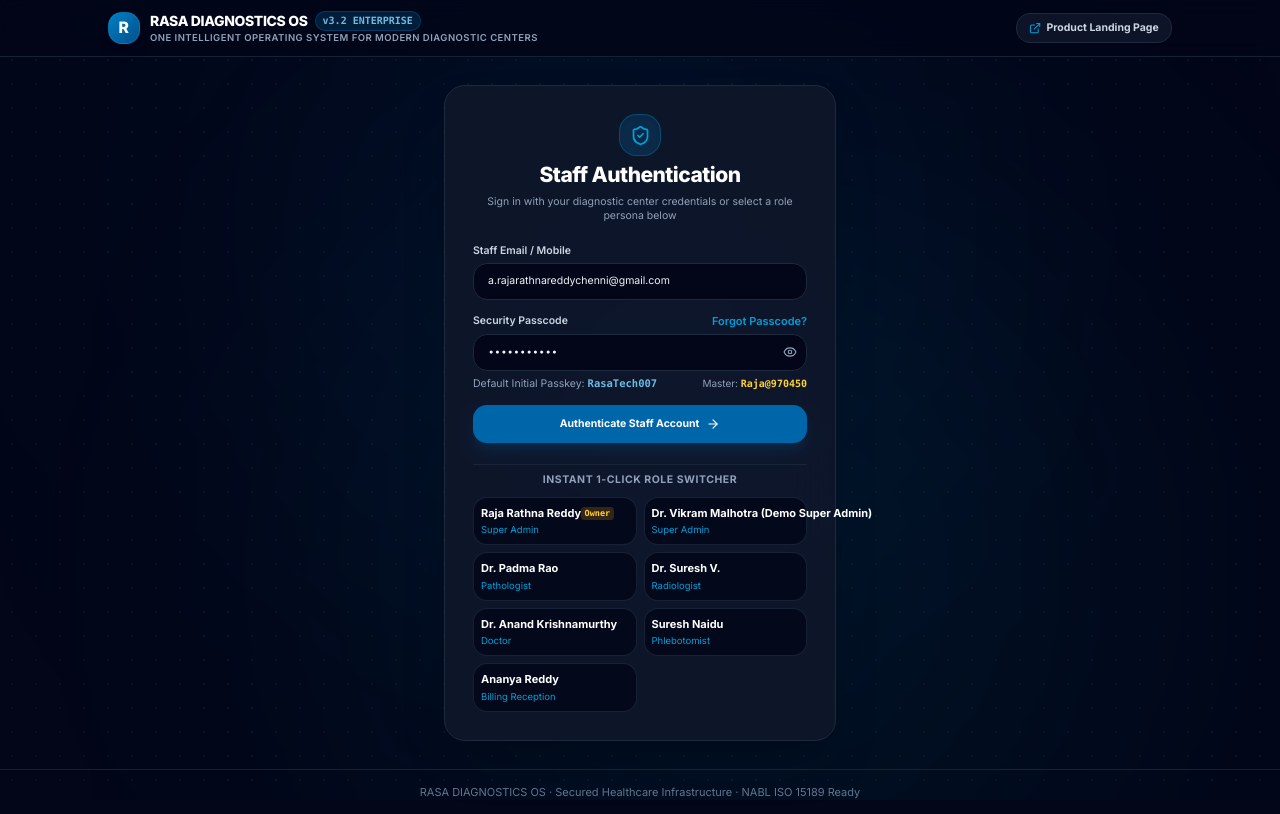
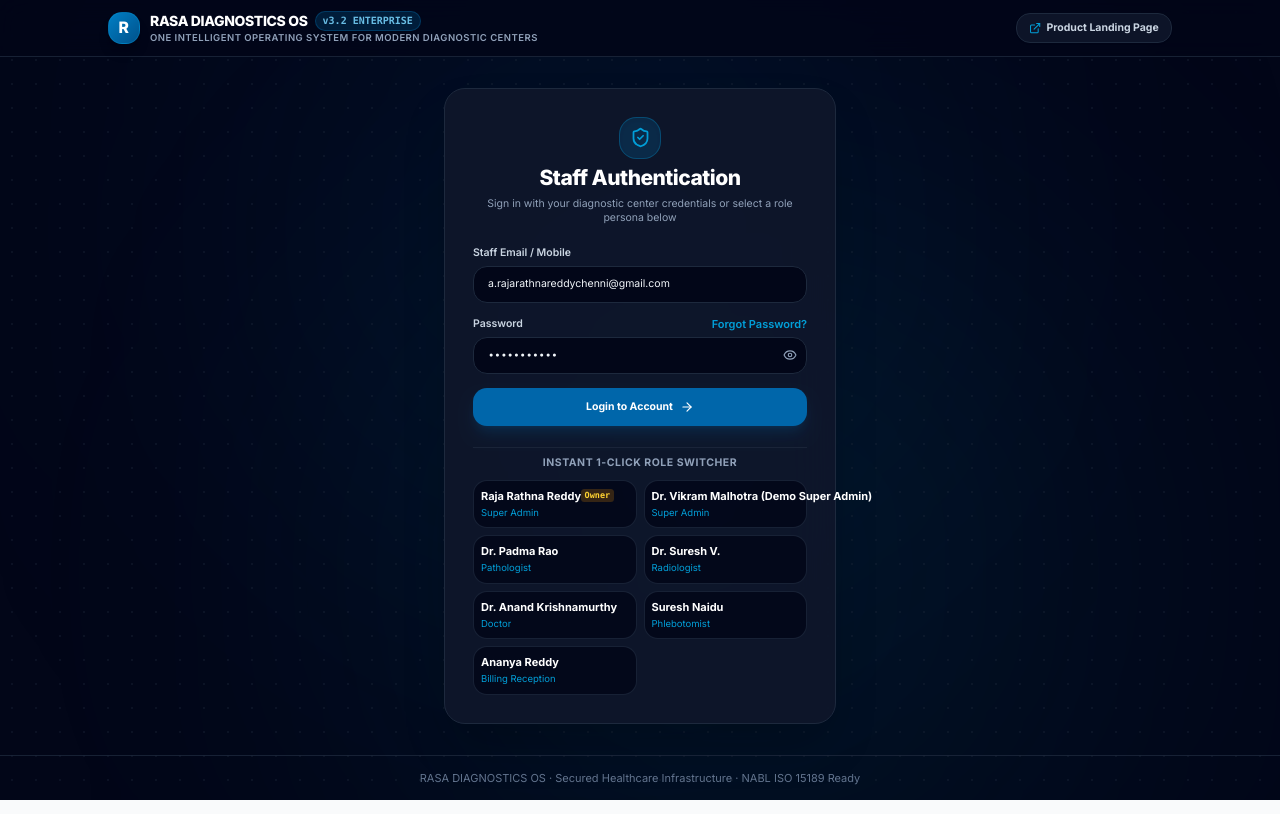
Before and after one commit to RajaRathnaReddy/rasa-diagnostics-os, a React (Vite) app: page /login in a window 1280 px wide. Built offline with nearby package versions, Linux system fonts and the light colour scheme.

Commit message:
fix(login): remove default passkey display and simplify password label

```diff
--- a/src/features/auth/LoginPage.tsx
+++ b/src/features/auth/LoginPage.tsx
@@ -148,7 +148,7 @@
 
             <div>
               <div className="flex items-center justify-between mb-1.5">
-                <label className="font-semibold text-slate-300">Security Passcode</label>
+                <label className="font-semibold text-slate-300">Password</label>
                 <button
                   type="button"
                   onClick={() => {
@@ -158,7 +158,7 @@
                   }}
                   className="text-[11px] text-brand-400 hover:text-brand-300 font-semibold transition-colors cursor-pointer"
                 >
-                  Forgot Passcode?
+                  Forgot Password?
                 </button>
               </div>
               <div className="relative">
@@ -177,10 +177,6 @@
                   {showPassword ? <EyeOff className="w-4 h-4" /> : <Eye className="w-4 h-4" />}
                 </button>
               </div>
-              <p className="text-[10.5px] text-slate-400 mt-1.5 flex items-center justify-between">
-                <span>Default Initial Passkey: <strong className="text-brand-300 font-mono font-bold">RasaTech007</strong></span>
-                <span className="text-[10px] text-slate-400">Master: <strong className="text-amber-300 font-mono">Raja@970450</strong></span>
-              </p>
             </div>
 
             <button
@@ -188,7 +184,7 @@
               disabled={isSubmitting}
               className="w-full py-3.5 rounded-xl bg-brand-600 hover:bg-brand-500 text-white font-bold text-xs flex items-center justify-center gap-2 shadow-lg shadow-brand-600/20 transition-all cursor-pointer"
             >
-              <span>Authenticate Staff Account</span>
+              <span>Login to Account</span>
               <ArrowRight className="w-4 h-4" />
             </button>
           </form>
```
